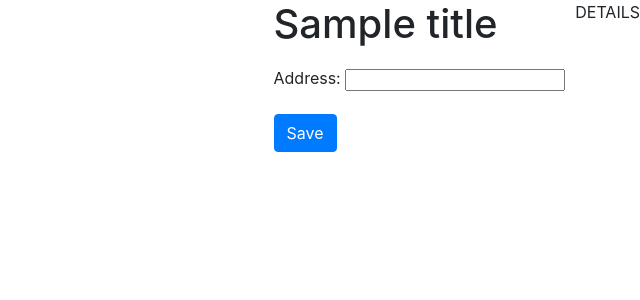
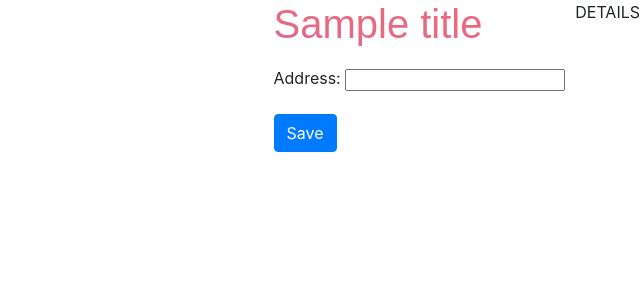
Before and after one commit to RussellAJames/Ergo_Lite, a Django app: template ergo/templates/form.html in a window 1280 px wide. Shown: the part 42-342 px from the top of the page, without its empty margins (640-1280 px from the left). Run offline with Django 3.2, Linux system fonts and the light colour scheme; the template is opened without the code that fills it: values that come from a table or form of the project are taken from there, most other values are stand-ins (such as "Sample title", 1, 10 or a date in 2020); some libraries are stand-ins or nearby versions.

Commit message:
style update

```diff
--- a/ergo/templates/ergo.html
+++ b/ergo/templates/ergo.html
@@ -12,6 +12,7 @@
 
     <style>
         @import url('https://fonts.googleapis.com/css?family=Open+Sans&display=swap');
+        @import url('http://fonts.cdnfonts.com/css/milliard');
 
         .table {
             color: rgba(22, 15, 15, 0.644);
--- a/static/style.css
+++ b/static/style.css
@@ -7,9 +7,83 @@
 
 
 
+@-webkit-keyframes colourful{
+    0%  { background:-webkit-linear-gradient(80deg,#7d5dc6,#b06bc0,#e76b80,#e76b80,#bca3eb,#7fd989 100%);
+        -webkit-background-clip: text;
+        background-clip: text;
+        -webkit-text-fill-color: transparent;}
+    25%  { background:-webkit-linear-gradient(80deg,#7d5dc6,#b06bc0,#e76b80,#e76b80,#bca3eb,#7fd989 101%);
+        -webkit-background-clip: text;
+        background-clip: text;
+        -webkit-text-fill-color: transparent;}
+    50%  { background:-webkit-linear-gradient(80deg,#7d5dc6,#b06bc0,#e76b80,#e76b80,#bca3eb,#7fd989 400%);
+        -webkit-background-clip: text;
+        background-clip: text;
+        -webkit-text-fill-color: transparent;}
+    75% { background:-webkit-linear-gradient(80deg,#7d5dc6,#b06bc0,#e76b80,#e76b80,#bca3eb,#7fd989 600%);
+        -webkit-background-clip: text;
+        background-clip: text;
+        -webkit-text-fill-color: transparent;}
+
+    100% { background:-webkit-linear-gradient(80deg,#7d5dc6,#b06bc0,#e76b80,#e76b80,#bca3eb,#7fd989 800%);
+        -webkit-background-clip: text;
+        background-clip: text;
+        -webkit-text-fill-color: transparent;}
+}
+
+@keyframes colourful{
+    0%  { background:-webkit-linear-gradient(80deg,#7d5dc6,#b06bc0,#e76b80,#e76b80,#bca3eb,#7fd989 100%);
+        -webkit-background-clip: text;
+        background-clip: text;
+        -webkit-text-fill-color: transparent;}
+    25%  { background:-webkit-linear-gradient(80deg,#7d5dc6,#b06bc0,#e76b80,#e76b80,#bca3eb,#7fd989 200%);
+        -webkit-background-clip: text;
+        background-clip: text;
+        -webkit-text-fill-color: transparent;}
+    50%  { background:-webkit-linear-gradient(80deg,#7d5dc6,#b06bc0,#e76b80,#e76b80,#bca3eb,#7fd989 400%);
+        -webkit-background-clip: text;
+        background-clip: text;
+        -webkit-text-fill-color: transparent;}
+    75% { background:-webkit-linear-gradient(80deg,#7d5dc6,#b06bc0,#e76b80,#e76b80,#bca3eb,#7fd989 600%);
+        -webkit-background-clip: text;
+        background-clip: text;
+        -webkit-text-fill-color: transparent;}
+
+    100% { background:-webkit-linear-gradient(80deg,#7d5dc6,#b06bc0,#e76b80,#e76b80,#bca3eb,#7fd989 800%);
+        -webkit-background-clip: text;
+        background-clip: text;
+        -webkit-text-fill-color: transparent;}
+}
 
 
 
+
+
+
+
+h1{
+    color:#e76b80
+}
+
+
+@supports (-webkit-background-clip:text){
+h1 {
+    font-family:'Milliard' , sans-serif;
+    max-width: 100vw;
+    background:-webkit-linear-gradient(80deg,#7d5dc6,#b06bc0,#e76b80,#e76b80,#bca3eb,#7fd989 110%);
+    -webkit-background-clip: text;
+    background-clip: text;
+    -webkit-text-fill-color: transparent;
+    color: transparent;
+
+    background-clip: text;
+    background-size: 400% 400%;
+    animation-iteration-count: infinite;
+    -webkit-transition: colourful 1000ms ease-in-out;
+
+    transition: colourful 1000ms ease-in-out;
+  }
+}
 
 .resize{
     font-size: 12px;
@@ -94,7 +168,7 @@
 
 .title {
     grid-area:title;
-    background-color: grey;
+
     font-size: 32px;
     align-self: center;
     align-content: center;
--- a/templates/base.html
+++ b/templates/base.html
@@ -1,12 +1,14 @@
 <!doctype html>
 <html lang="en">
   <head>
+    {% load static %}
     <!-- Required meta tags -->
     <meta charset="utf-8">
     <meta name="viewport" content="width=device-width, initial-scale=1, shrink-to-fit=yes">
 
     <!-- Bootstrap CSS -->
     <link rel="stylesheet" href="https://stackpath.bootstrapcdn.com/bootstrap/4.3.1/css/bootstrap.min.css" integrity="sha384-ggOyR0iXCbMQv3Xipma34MD+dH/1fQ784/j6cY/iJTQUOhcWr7x9JvoRxT2MZw1T" crossorigin="anonymous">
+    <link rel="stylesheet" href="/static/style.css" type="text/css" media="screen" >
 
     <style>
 
@@ -23,8 +25,7 @@
       grid-column: 1/-1;
       width: 100vw;
 
-
-
+    }
     </style>
 
 
@@ -36,10 +37,10 @@
 
 
 
-    {% load static %}
+
 
     <script src={% static 'main.js' %} defer></script>
-    <link rel='stylesheet' type='text/css' href='{% static 'style.css' %} '>
+
     <title>{% block head_title %}{% endblock %}</title>
   </head>
   <body>
```
Also changed, not shown: templates/home.html (+39 -10 lines).
